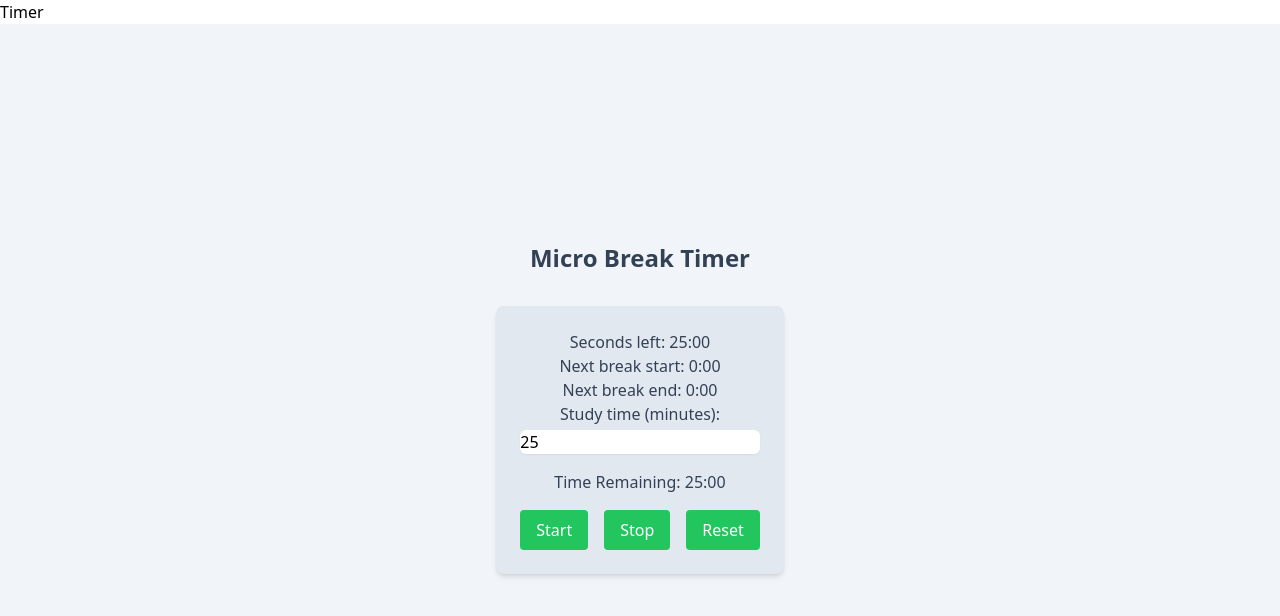
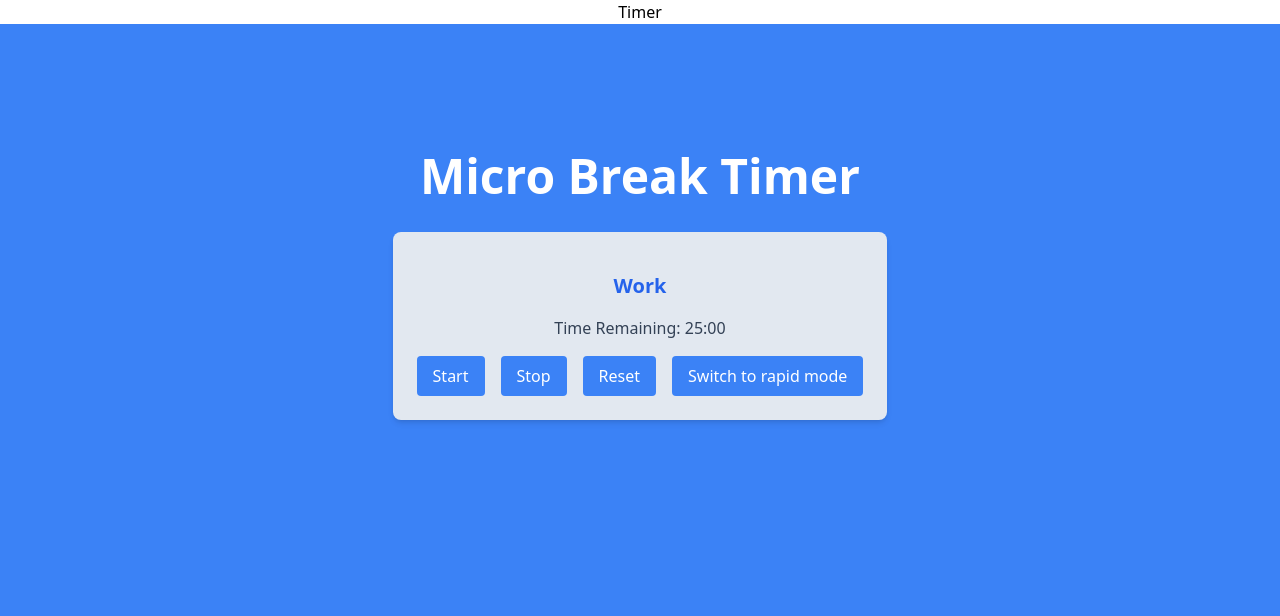
Before and after one commit to jwatts4/micro-break, a React (Create React App) app: page / in a window 1280 px wide. Shown: the top 616 px of the page. Built offline with nearby package versions, Linux system fonts and the light colour scheme.

Commit message:
Add more styles, remove time input, add mode toggle button.

```diff
--- a/src/components/Navbar.js
+++ b/src/components/Navbar.js
@@ -1,9 +1,11 @@
 const Navbar = () => {
     return (
-        <div>
+        <div className="flex justify-center">
             <nav>
-                <div>
-                    <a href="/">Timer</a>
+                <div className="">
+                    <a href="/" className="">
+                        Timer
+                    </a>
                 </div>
             </nav>
         </div>
--- a/src/components/Timer.js
+++ b/src/components/Timer.js
@@ -2,23 +2,32 @@ import "../index.css";
 
 import { useState } from "react";
 import { useInterval } from "../hooks/useInterval";
-import TimerInput from "./TimerInput";
-import TimerDisplay from "./TimerDisplay";
+import TimerToggle from "./TimerToggle";
 
 import { minutesToSeconds, formatTime } from "../utils/helpers";
 
-const Timer = () => {
+const Timer = ({ isMicroBreak, setIsMicroBreak }) => {
     const START_TIME = 25; // minutes
-    const MICRO_BREAK_TIME = 3;
-    const AVERAGE_INTERVAL = 3;
-    const VARIANCE = 1;
 
+    const modes = {
+        rapid: {
+            microBreakTime: 10,
+            averageInterval: 10,
+            variance: 1,
+        },
+        sparse: {
+            microBreakTime: 10,
+            averageInterval: 120,
+            variance: 20,
+        },
+    };
+
+    const [timerMode, setTimerMode] = useState("sparse");
     const [inputTime, setInputTime] = useState(START_TIME);
     const [secondsRemaining, setSecondsRemaining] = useState(
         minutesToSeconds(START_TIME)
     );
     const [isActive, setIsActive] = useState(false);
-    const [isMicroBreak, setIsMicroBreak] = useState(false);
     const [nextMicroBreakStart, setNextMicroBreakStart] = useState(null);
     const [nextMicroBreakEnd, setNextMicroBreakEnd] = useState(null);
 
@@ -47,11 +56,13 @@ const Timer = () => {
     const scheduleNextMicroBreak = () => {
         setSecondsRemaining((currentSeconds) => {
             const nextInterval = Math.round(
-                AVERAGE_INTERVAL + (Math.random() * VARIANCE * 2 - VARIANCE)
+                modes[timerMode].averageInterval +
+                    (Math.random() * modes[timerMode].variance * 2 -
+                        modes[timerMode].variance)
             );
 
             const start = currentSeconds - nextInterval;
-            const end = start - MICRO_BREAK_TIME;
+            const end = start - modes[timerMode].microBreakTime;
 
             setNextMicroBreakStart(start);
             setNextMicroBreakEnd(end);
@@ -78,48 +89,66 @@ const Timer = () => {
         setNextMicroBreakEnd(null);
     };
 
-    const handleTimeChange = (event) => {
-        const newTime = event.target.value;
-        setInputTime(newTime);
-        setSecondsRemaining(minutesToSeconds(newTime));
-    };
+    const displayText = isMicroBreak ? "Break" : "Work";
 
     return (
         <div className="bg-slate-200 p-6 rounded-lg shadow-md my-8">
-            {isMicroBreak && (
-                <h1 className="text-xl text-green-600 font-bold text-center my-4">
-                    Micro Break Time!
-                </h1>
-            )}
-            <TimerDisplay
-                secondsRemaining={secondsRemaining}
-                nextBreakStart={nextMicroBreakStart}
-                nextBreakEnd={nextMicroBreakEnd}
-            />
-            <TimerInput value={inputTime} onChange={handleTimeChange} />
+            <h1
+                className={`text-xl text-center my-4 font-bold ${
+                    isMicroBreak ? "text-orange-600" : "text-blue-600"
+                }`}
+            >
+                {displayText}
+            </h1>
+
             <div className="text-slate-700 mb-4">
                 Time Remaining: {formatTime(secondsRemaining)}
             </div>
 
             <div className="flex justify-center space-x-4">
                 <button
-                    className="px-4 py-2 rounded bg-green-500 text-white hover:bg-green-700 transition-colors"
+                    className={`px-4 py-2 rounded font-medium text-white focus:outline-none
+                               ${
+                                   isMicroBreak
+                                       ? "bg-orange-500 hover:bg-orange-600"
+                                       : "bg-blue-500 hover:bg-blue-600"
+                               }
+                               transition-colors`}
                     onClick={handleStart}
                 >
                     Start
                 </button>
                 <button
-                    className="px-4 py-2 rounded bg-green-500 text-white hover:bg-green-700 transition-colors"
+                    className={`px-4 py-2 rounded font-medium text-white focus:outline-none
+                               ${
+                                   isMicroBreak
+                                       ? "bg-orange-500 hover:bg-orange-600"
+                                       : "bg-blue-500 hover:bg-blue-600"
+                               }
+                               transition-colors`}
                     onClick={handleStop}
                 >
                     Stop
                 </button>
                 <button
-                    className="px-4 py-2 rounded bg-green-500 text-white hover:bg-green-700 transition-colors"
+                    className={`px-4 py-2 rounded font-medium text-white focus:outline-none
+                               ${
+                                   isMicroBreak
+                                       ? "bg-orange-500 hover:bg-orange-600"
+                                       : "bg-blue-500 hover:bg-blue-600"
+                               }
+                               transition-colors`}
                     onClick={handleReset}
                 >
                     Reset
                 </button>
+
+                <TimerToggle
+                    timerMode={timerMode}
+                    setTimerMode={setTimerMode}
+                    modes={modes}
+                    isMicroBreak={isMicroBreak}
+                />
             </div>
         </div>
     );
--- a/src/components/TimerDisplay.js
+++ /dev/null
@@ -1,13 +0,0 @@
-import { formatTime } from "../utils/helpers";
-
-const TimerDisplay = ({ secondsRemaining, nextBreakStart, nextBreakEnd }) => {
-    return (
-        <div className="text-slate-700">
-            <p>Seconds left: {formatTime(secondsRemaining)}</p>
-            <p>Next break start: {formatTime(nextBreakStart)}</p>
-            <p>Next break end: {formatTime(nextBreakEnd)}</p>
-        </div>
-    );
-};
-
-export default TimerDisplay;
--- a/src/components/TimerInput.js
+++ b/src/components/TimerInput.js
@@ -1,15 +1,17 @@
 const TimerInput = ({ value, onChange }) => {
     return (
-        <div className="mb-4">
-            <label htmlFor="studyTime" className="block text-slate-700">
+        <div className="flex items-center justify-between mb-4">
+            <label htmlFor="studyTime" className="ml-2 text-slate-700">
                 Study time (minutes):
             </label>
             <input
                 id="studyTime"
-                type="number"
+                type="range"
+                min="10" // minimum value
+                max="60" // maximum value
                 value={value}
                 onChange={onChange}
-                className="mt-1 block w-full rounded-md border-gray-300 shadow-sm focus:border-green-500 focus:ring focus:ring-green-500 focus:ring-opacity-50"
+                className="w-full"
             />
         </div>
     );
--- /dev/null
+++ b/src/components/TimerToggle.js
@@ -0,0 +1,25 @@
+const TimerToggle = ({ timerMode, setTimerMode, isMicroBreak }) => {
+    const toggleMode = () => {
+        setTimerMode((timerMode) => {
+            return timerMode === "sparse" ? "rapid" : "sparse";
+        });
+    };
+
+    return (
+        <div
+            className={`px-4 py-2 rounded font-medium text-white focus:outline-none
+                               ${
+                                   isMicroBreak
+                                       ? "bg-orange-500 hover:bg-orange-600"
+                                       : "bg-blue-500 hover:bg-blue-600"
+                               }
+                               transition-colors`}
+        >
+            <button onClick={toggleMode}>
+                Switch to {timerMode === "sparse" ? "rapid" : "sparse"} mode
+            </button>
+        </div>
+    );
+};
+
+export default TimerToggle;
--- a/src/index.css
+++ b/src/index.css
@@ -2,16 +2,8 @@
 @tailwind components;
 @tailwind utilities;
 
-/* body {
-  margin: 0;
-  font-family: -apple-system, BlinkMacSystemFont, 'Segoe UI', 'Roboto', 'Oxygen',
-    'Ubuntu', 'Cantarell', 'Fira Sans', 'Droid Sans', 'Helvetica Neue',
-    sans-serif;
-  -webkit-font-smoothing: antialiased;
-  -moz-osx-font-smoothing: grayscale;
+.acrylic-background {
+    backdrop-filter: blur(8px) saturate(150%);
+    background-color: rgba(255, 255, 255, 0.6);
+    transition: background-color 0.2s ease;
 }
-
-code {
-  font-family: source-code-pro, Menlo, Monaco, Consolas, 'Courier New',
-    monospace;
-} */
--- a/src/pages/Home.js
+++ b/src/pages/Home.js
@@ -1,13 +1,24 @@
 import Timer from "../components/Timer";
+import { useState } from "react";
+
 const Home = () => {
+    const [isMicroBreak, setIsMicroBreak] = useState(false);
+
     return (
         // Use flex layout to center the content vertically and horizontally
-        <div className="flex justify-center items-center min-h-screen bg-slate-100">
-            <div className="text-center">
-                <h3 className="text-2xl font-semibold text-slate-700 mb-6">
+        <div
+            className={`flex justify-center  items-start min-h-screen pt-32 ${
+                isMicroBreak ? "bg-orange-500" : "bg-blue-500"
+            }`}
+        >
+            <div className="text-center ">
+                <h3 className="text-5xl font-semibold text-white mb-6">
                     Micro Break Timer
                 </h3>
-                <Timer />
+                <Timer
+                    isMicroBreak={isMicroBreak}
+                    setIsMicroBreak={setIsMicroBreak}
+                />
             </div>
         </div>
     );
```
